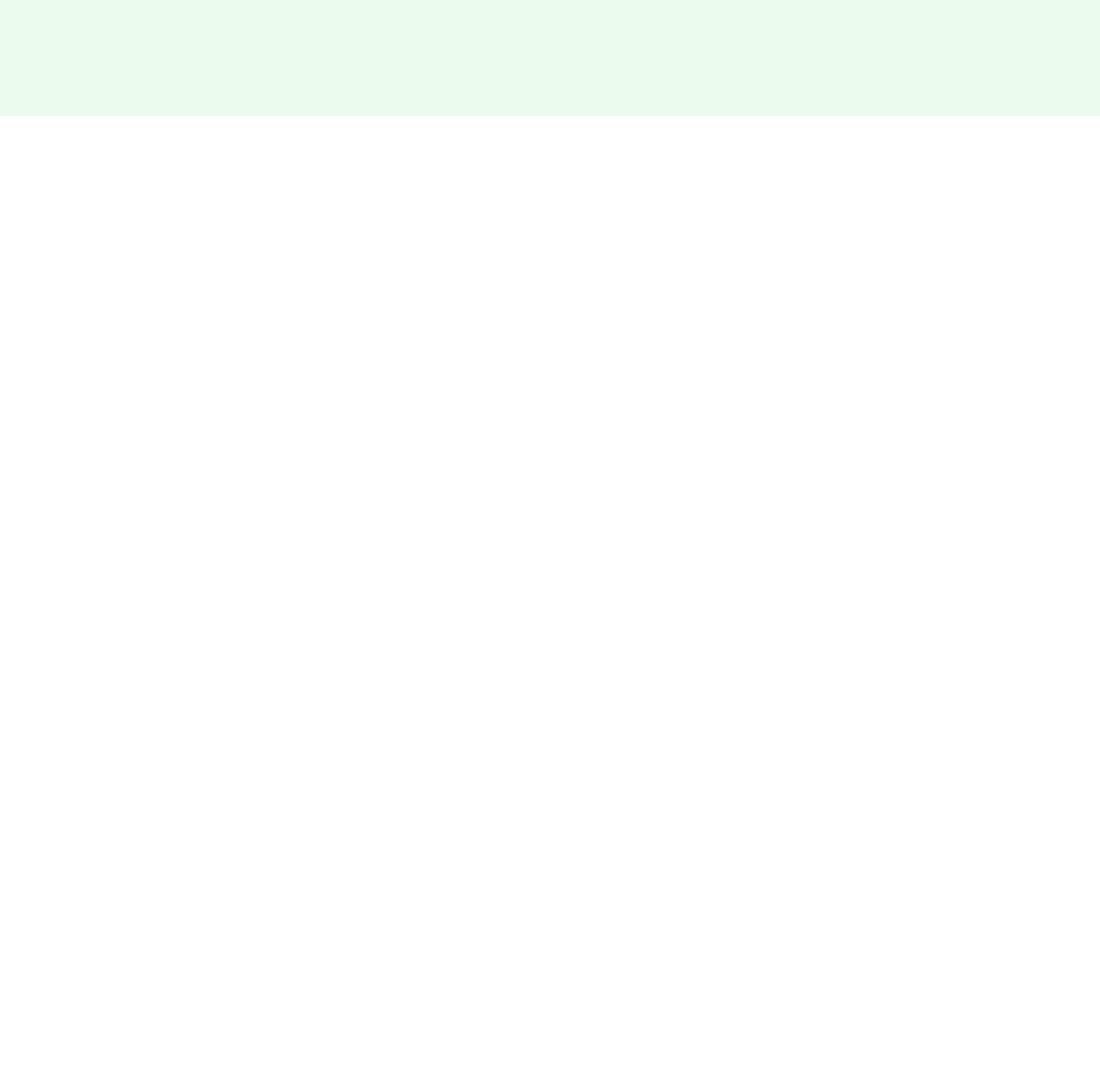
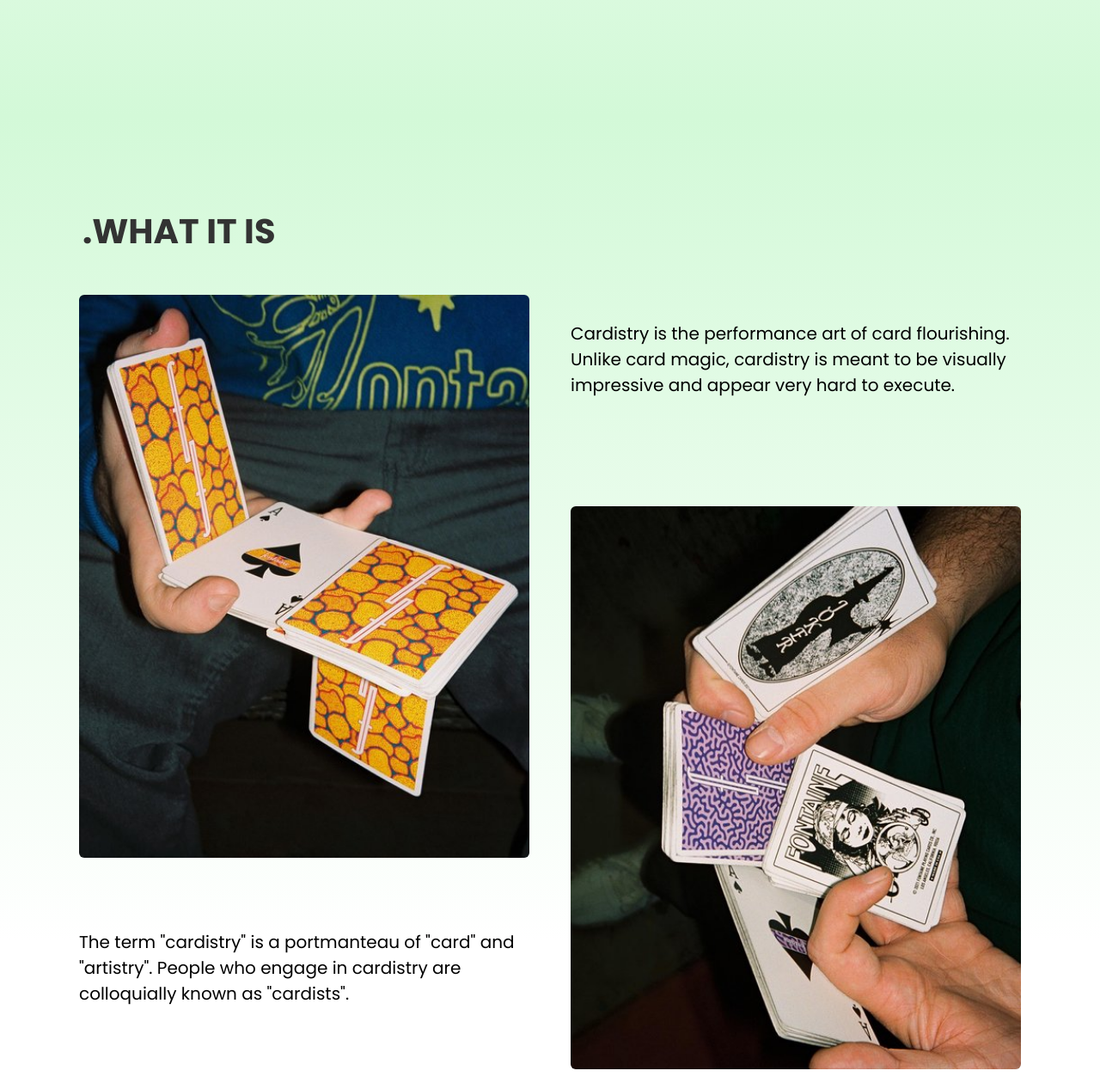
Before and after one commit to ikandelaki/cardistry-project, a plain HTML site: page index.html in a window 1280 px wide. Shown: the part 832-2099 px from the top of the page at 86% size. Before the commit the page ends 967 px from the top, so only its background shows below. Drawn offline with Linux system fonts and the light colour scheme.

Commit message:
added 'What it is' section, hero section is finished, this one too currently styling 'see for yourself' section

```diff
--- a/index.html
+++ b/index.html
@@ -32,17 +32,14 @@
     </header>
 
     <section class="section-hero">
-      <div class="container hero-container">
+      <div class="hero-container">
         <div class="hero-text">
-          <h1 class="hero-title">Cardistry &dash;</h1>
+          <h1 class="main-heading">Cardistry &dash;</h1>
+          <h2 class="heading-tertiary">Art of shuffling playing cards.</p>
           <p class="hero-description">
-            Art of shuffling playing cards. <br />
-            <span
-              >Sounds... weird?<br />
-              let me introduce you to the astonishing world of card
-              shuffling.</span
-            >
-          </p>
+            Sounds... weird?<br />
+            let me introduce you to the astonishing world of card
+            shuffling.</p>
           <a class="hero-link link" href="#">Explore</a>
           <a class="hero-link--contact link" href="#">Contact</a>
         </div>
@@ -52,6 +49,26 @@
       </div>
     </section>
 
-    <section class=""></section>
+    <section class="section-what">
+      <div class="container">
+        <h2 class="heading-secondary">.What it is</h2>
+        <div class="grid grid--2-cols">
+          <div class="what-img">
+            <img src="img/fontaine-3-orange.jpg">
+          </div>
+          <p class="cardistry-description">Cardistry is the performance art of card flourishing. Unlike card magic, cardistry is meant to be visually impressive and appear very hard to execute.</p>
+          <p class="cardistry-description">The term "cardistry" is a portmanteau of "card" and "artistry". People who engage in cardistry are colloquially known as "cardists".</p>
+          <div class="what-img img-2">
+            <img src="img/fontaine-4-purple.jpg">
+          </div>
+        </div>
+      </div>
+    </section>
+    <section class="section-see">
+      <div class="container">
+        <h2 class="heading-secondary stick-left">.See for yourself</h2>
+
+      </div>
+    </section>
   </body>
 </html>
--- a/style/general.css
+++ b/style/general.css
@@ -15,14 +15,16 @@ Spacing:
 -- Primary: #2f9e44
 tints:
 #ebfbee
+#d3f9d8
 
 shades:
 #2b8a3e
 
 -- Grey:
 Primary:
-#212529
-#343a40
+- main-heading: #222
+- secondary heading: #333
+- tertiary heading: #444
 #555
 #495057
 
@@ -65,8 +67,27 @@ body {
 
 .container {
   max-width: 120rem;
+  margin: 0 auto;
+  padding: 3.2rem;
+  height: 100%;
 }
 
 .link:link {
   text-decoration: none;
 }
+
+.grid {
+  display: grid;
+  padding: 2rem;
+  gap: 4.8rem;
+  height: 100%;
+}
+
+.grid--2-cols {
+  grid-template-columns: 1fr 1fr;
+}
+
+.stick-left {
+  display: flex;
+  justify-content: flex-end;
+}
--- a/style/style.css
+++ b/style/style.css
@@ -39,13 +39,14 @@
 /******************************/
 
 .section-hero {
-  background-color: #ebfbee;
+  background-image: linear-gradient(#fff, #d3f9d8);
   padding: 1.2rem 2.4rem;
 }
 
 .hero-container {
   display: grid;
   grid-template-columns: 1fr 1fr;
+  max-width: 130rem;
   gap: 3rem;
   margin: 9.6rem auto;
   padding: 2.4rem;
@@ -55,21 +56,21 @@
   align-self: center;
 }
 
-.hero-title {
+.main-heading {
   font-size: 7.4rem;
   letter-spacing: 0.05rem;
   font-weight: 700;
-  color: #212529;
+  color: #222;
+}
+
+.heading-tertiary {
+  font-size: 2.4rem;
+  line-height: 1.3;
+  font-weight: 600;
+  color: #333;
 }
 
 .hero-description {
-  font-size: 2.4rem;
-  line-height: 1.3;
-  font-weight: 600;
-  color: #343a40;
-}
-
-.hero-description span {
   display: inline-block;
   font-weight: 400;
   margin-top: 3.2rem;
@@ -117,3 +118,35 @@
   box-shadow: inset 0 0 0 3px #2b8a3e;
   color: #2b8a3e;
 }
+
+/******************************/
+/* HERO SECTION */
+/******************************/
+
+.section-what {
+  padding: 4.8rem 0;
+  background-image: linear-gradient(#d3f9d8, #fff);
+  height: 120vh;
+}
+
+.heading-secondary {
+  font-size: 4rem;
+  color: #333;
+  text-transform: uppercase;
+  padding: 2.4rem;
+}
+
+.cardistry-description {
+  font-size: 2rem;
+  padding: 3rem 0;
+  height: 30%;
+}
+
+.img-2 {
+  transform: translateY(-70%);
+}
+
+.what-img img {
+  border-radius: 6px;
+  width: 100%;
+}
```
